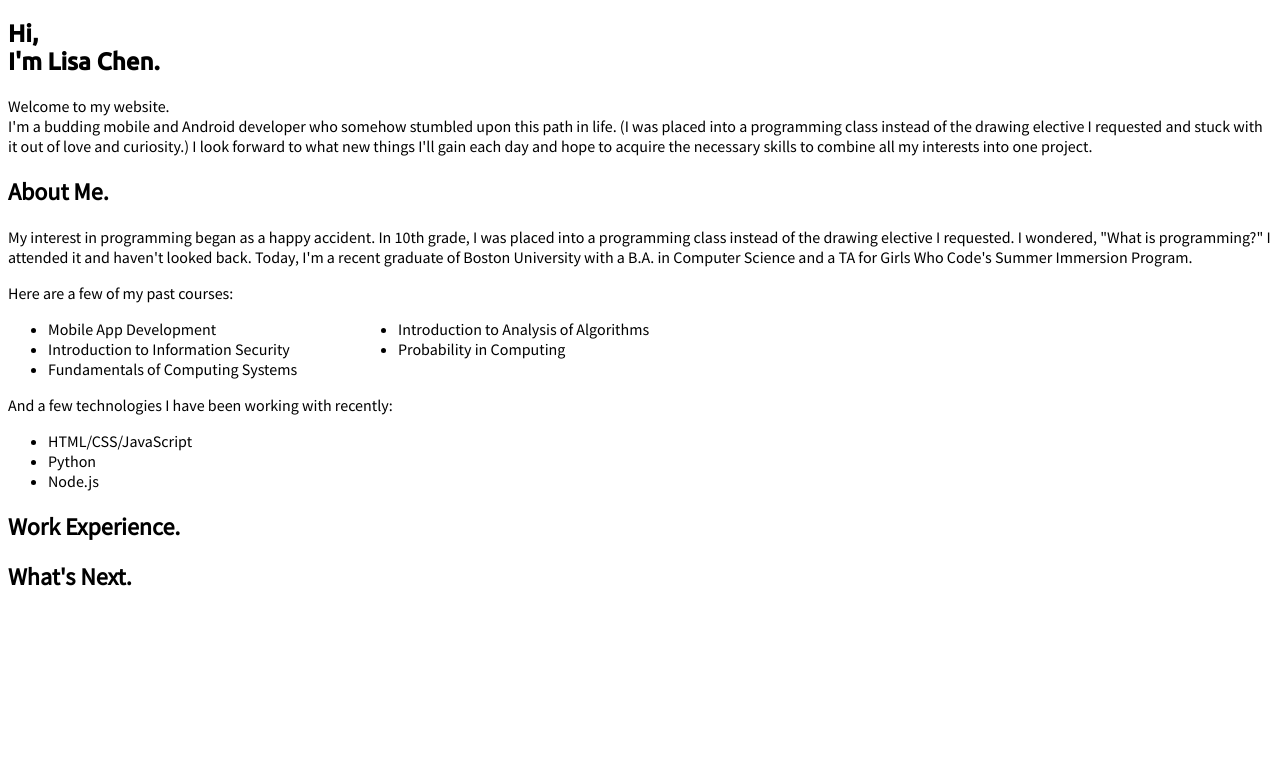
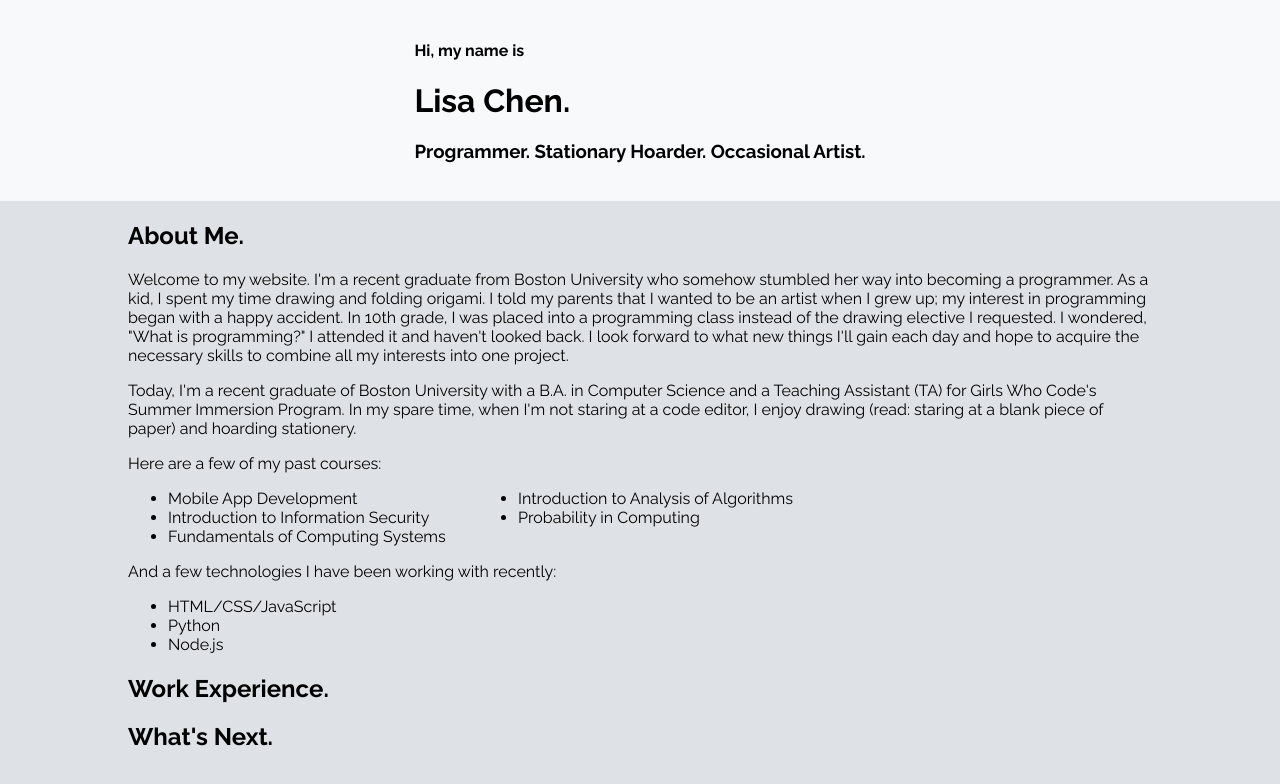
Before and after one commit to liling-c/personal-site-v2, a plain HTML site: page index.html in a window 1280 px wide. Drawn offline with Linux system fonts and the light colour scheme.

Commit message:
css and content update

```diff
--- a/index.html
+++ b/index.html
@@ -7,31 +7,35 @@
     <meta name="viewport" content="width=device-width, initial-scale=1.0">
     <link rel="preconnect" href="https://fonts.googleapis.com">
     <link rel="preconnect" href="https://fonts.gstatic.com" crossorigin>
-    <link href="https://fonts.googleapis.com/css2?family=Source+Sans+Pro&family=Ubuntu:wght@400;500&display=swap"
-        rel="stylesheet">
+    <link href="https://fonts.googleapis.com/css2?family=Raleway:wght@400;500;700&display=swap" rel="stylesheet">
     <link rel="stylesheet" href="style.css">
 
     <title>Lisa Chen</title>
 </head>
 
 <body>
-    <section>
-        <div>
-            <h1>Hi,<br>I'm Lisa Chen.</h1>
-            <p>Welcome to my website.<br>I'm a budding mobile and Android developer who somehow stumbled upon this path
-                in life. (I was placed into a programming class instead of the drawing elective I requested and stuck
-                with it out of love and curiosity.) I look forward to what new things I'll gain each day and hope to
-                acquire the necessary skills to combine all my interests into one project.</p>
+    <header class="intro">
+        <div class="intro-text">
+            <h4>Hi, my name is</h4>
+            <h1>Lisa Chen.</h1>
+            <h3>Programmer. Stationary Hoarder. Occasional Artist.</h3>
         </div>
-    </section>
-
-    <section>
-        <div>
+        <!--<img src="" alt="">-->
+    </header>
+    <main>
+        <section>
             <h2>About Me.</h2>
-            <p>My interest in programming began as a happy accident. In 10th grade, I was placed into a programming
-                class instead of the drawing elective I requested. I wondered, "What is programming?" I attended it and
-                haven't looked back. Today, I'm a recent graduate of Boston University with a B.A. in Computer Science
-                and a TA for Girls Who Code's Summer Immersion Program.</p>
+            <p>Welcome to my website. I'm a recent graduate from Boston University who somehow stumbled her way into
+                becoming a programmer. As a kid, I spent my time drawing and folding origami. I told my parents that I
+                wanted to be an artist when I grew up; my interest in programming began with a happy accident. In 10th
+                grade, I was placed into a programming class instead of the drawing elective I requested. I
+                wondered, "What is programming?" I attended it and haven't looked back. I look forward to what new
+                things I'll gain each day and hope to acquire the necessary skills to combine all my interests into one
+                project.</p>
+            <p> Today, I'm a recent graduate of Boston University with a B.A. in Computer Science
+                and a Teaching Assistant (TA) for Girls Who Code's Summer Immersion Program. In my spare time, when I'm
+                not staring at a code editor, I enjoy drawing (read: staring at a blank piece of paper) and hoarding
+                stationery.</p>
             <p>Here are a few of my past courses:</p>
             <ul id="course-list">
                 <li>Mobile App Development</li>
@@ -46,21 +50,16 @@
                 <li>Python</li>
                 <li>Node.js</li>
             </ul>
-        </div>
-    </section>
+        </section>
 
-    <section>
-        <div>
+        <section>
             <h2>Work Experience.</h2>
-        </div>
-    </section>
+        </section>
 
-    <section>
-        <div>
+        <section>
             <h2>What's Next.</h2>
-        </div>
-    </section>
-
+        </section>
+    </main>
 </body>
 
 </html>
--- a/style.css
+++ b/style.css
@@ -1,9 +1,21 @@
 body {
-    font-family: 'Source Sans Pro', sans-serif;
+    background-color: #dee2e6;
+    font-family: 'Raleway', sans-serif;
+    margin: 0;
 }
 
-h1 {
-    font-family: 'Ubuntu', sans-serif;
+main {
+    margin: 8px auto;
+    max-width: 80%;
+}
+
+.intro {
+    background-color: #f8f9fa;
+    display: flex;
+    flex-wrap: wrap;
+    justify-content: center;
+    align-items: center;
+    padding: 20px 0;
 }
 
 #course-list {
```
